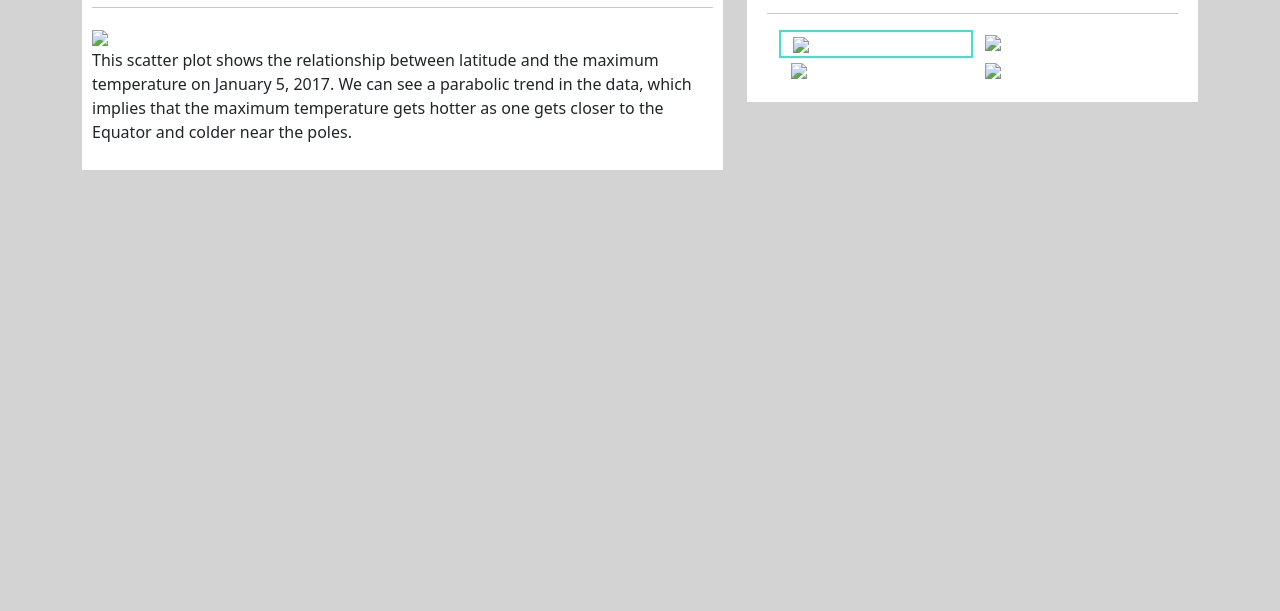
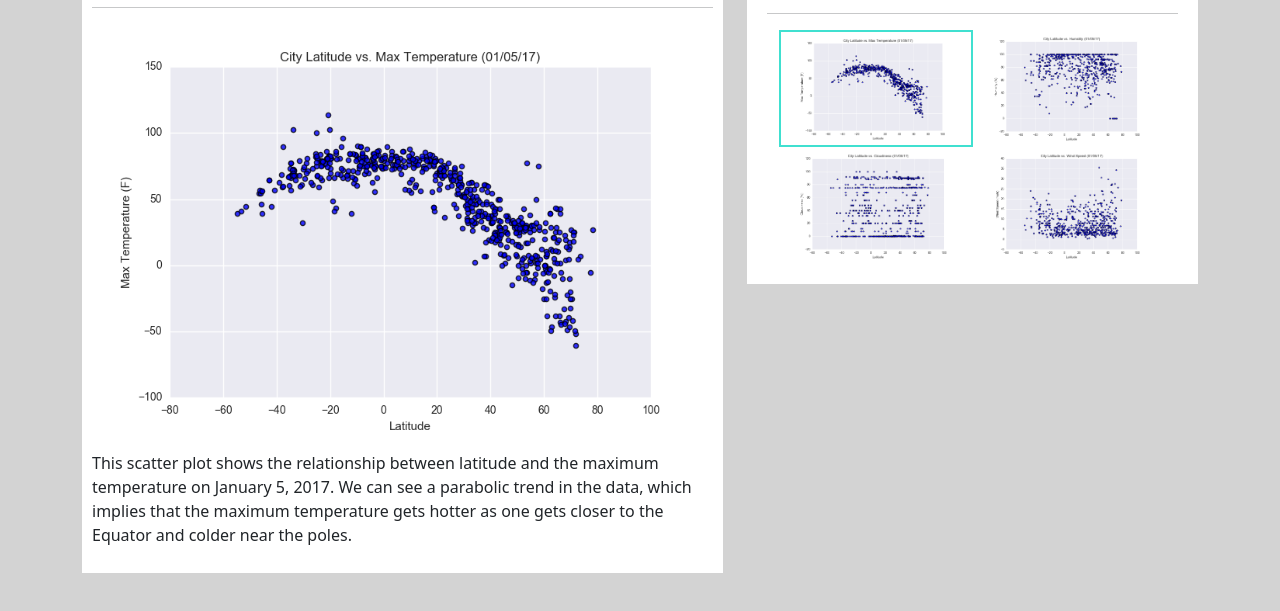
Before and after one commit to evz5050/Web-Design-Challenge, a plain HTML site: page visualizations/maxtemp.html in a window 1280 px wide. Shown: the part 167-778 px from the top of the page. Drawn offline with nearby package versions, Linux system fonts and the light colour scheme.

Commit message:
Update maxtemp.html

```diff
--- a/visualizations/maxtemp.html
+++ b/visualizations/maxtemp.html
@@ -18,7 +18,7 @@
     <nav class="navbar navbar-light navbar-expand-md">
         <div class="container-fluid">
 
-            <a class="navbar-brand" href="index.html">Latitude</a>
+            <a class="navbar-brand" href="../index.html">Latitude</a>
             <button class="navbar-toggler" type="button" data-toggle="collapse" data-target="#collapseNavBar"
                 aria-expanded="false" aria-controls="collapseNavBar" aria-label="Toggle navigation">
                 <span class="navbar-toggler-icon"></span>
@@ -41,10 +41,10 @@
                         </ul>
                     </li>
                     <li class="nav-item">
-                        <a class="nav-link" href="comps.html">Comparison</a>
+                        <a class="nav-link" href="../comps.html">Comparison</a>
                     </li>
                     <li class="nav-item">
-                        <a class="nav-link" href="data.html">Data</a>
+                        <a class="nav-link" href="../data.html">Data</a>
                     </li>
 
                 </ul>
@@ -59,7 +59,7 @@
                 <div class="plots">
                     <h2>Max Temperature</h2>
                     <hr>
-                    <img src="Fig1.png" class="img-fluid">
+                    <img src="../assets/images/Fig1.png" class="img-fluid">
                     <p>
                         This scatter plot shows the relationship between latitude and the maximum temperature on January 5, 2017.
                         We can see a parabolic trend in the data, which implies that the maximum temperature gets hotter as one gets closer
@@ -77,24 +77,24 @@
                         <div class="row">
                             <div class="col-md-6 selected">
                                 <a href="maxtemp.html">
-                                    <img src="Fig1.png" class="img-fluid">
+                                    <img src="../assets/images/Fig1.png" class="img-fluid">
                                 </a>
                             </div>
                             <div class="col-md-6">
                                 <a href="humid.html">
-                                    <img src="Fig2.png" class="img-fluid">
+                                    <img src="../assets/images/Fig2.png" class="img-fluid">
                                 </a>
                             </div>
                         </div>
                         <div class="row">
                             <div class="col-md-6">
                                 <a href="cloud.html">
-                                    <img src="Fig3.png" class="img-fluid">
+                                    <img src="../assets/images/Fig3.png" class="img-fluid">
                                 </a>
                             </div>
                             <div class="col-md-6">
                                 <a href="wind.html">
-                                    <img src="Fig4.png" class="img-fluid">
+                                    <img src="../assets/images/Fig4.png" class="img-fluid">
                                 </a>
                             </div>
                         </div>
```
